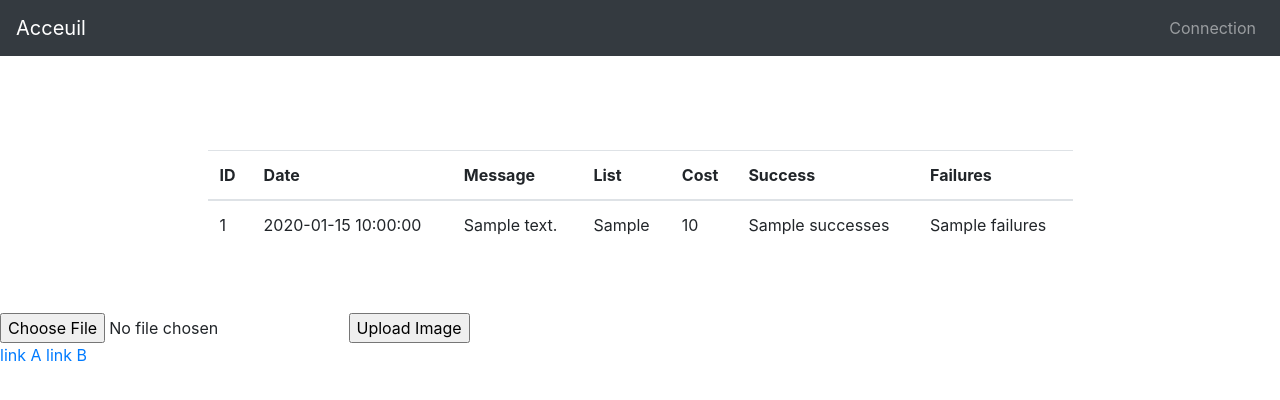
After one commit to Pierre-Alexandre35/messaging-service-mousset, a Python web app: template web_messaging/blueprints/billing/templates/billing.html in a window 1280 px wide. The commit adds this page. Shown: the top 400 px of the page. Run offline with Jinja, Linux system fonts and the light colour scheme; the template is opened without the code that fills it: most values are stand-ins (such as "Sample title", 1, 10 or a date in 2020); some libraries are stand-ins or nearby versions.

Commit message:
(major) billing blueprint + added command lines to build images on the README + typos fixing

```diff
--- a/config/settings.py
+++ b/config/settings.py
@@ -1,7 +1,6 @@
 import os
 from dotenv import load_dotenv
 BASEDIR = os.path.abspath(os.path.dirname(__file__))
-
 
 load_dotenv(os.path.join(BASEDIR, '.env'))
 
@@ -25,8 +24,11 @@ customers_production = 'customers_production'
 customers_test = 'customers_test'
 users_collection = 'users'
 
+os.environ["GOOGLE_APPLICATION_CREDENTIALS"] = "config/gcp.json"
+UPLOAD_FOLDER = 'tmp/'
+GCS_BILLING_BUCKET = 'twilio-billing'
 
 # Twilio segments
 MAX_BYTES_PER_SEGMENT = 1200 # max size of a SMS is 140 octets -> 140 * 8bits = 1120 bits
-MAX_CARACTERS_PER_SEGMENT = 160 # max size of a SMS is 140 octets -> 140 * 8bits = 1120 bits
+MAX_CHARACTERS_PER_SEGMENT = 160 # max size of a SMS is 140 octets -> 140 * 8bits = 1120 bits
 COST_PER_SEGMENT = 0.064 #EUR or USD 0.076
--- a/requirements.txt
+++ b/requirements.txt
@@ -26,3 +26,5 @@ python-dotenv
 currencyconverter
 pytest
 Flask-MongoAlchemy==0.7.1
+google-cloud
+google-cloud-storage
--- /dev/null
+++ b/web_messaging/blueprints/billing/__init__.py
@@ -0,0 +1 @@
+from web_messaging.blueprints.billing.views import billing
--- /dev/null
+++ b/web_messaging/blueprints/billing/templates/billing.html
@@ -0,0 +1,51 @@
+{% extends 'layouts/base.html' %}
+{% block body %}
+<div class="container">
+<div class="row">
+    <div class="col-md-10 mx-md-auto pt-5">
+        <table class='table table-hover'>
+            <thead>
+                <tr>
+                    <th>ID</th>
+                    <th>Date</th>
+                    <th>Message</th>
+                    <th>List</th>
+                    <th>Cost</th>
+                    <th>Success</th>
+                    <th>Failures</th>
+
+                  </tr>
+            </thead>
+            <tbody>
+                {% for n in campaigns %}
+                <tr>
+                    <td>{{n['id']}} </td>
+
+                    <td>{{n['timestamp']}}</td>
+
+                    <td>{{ n['message']}}</td>
+
+                    <td>{{ n['selected_list']}}</td>
+
+                    <td>{{ n['cost']}}</td>
+
+                    <td>{{ n['successes']}}</td>
+
+                    <td>{{ n['failures']}}</td>
+
+                </tr>
+                {% endfor %}
+            </tbody>
+
+
+        </table>
+    </div>
+</div>
+</div>
+<form action="/upload-bill" method="POST" enctype="multipart/form-data">
+    <input type="file" name="file" id="file">
+    <input type="submit" value="Upload Image" name="submit">
+</form>
+<a href="https://storage.googleapis.com/twilio-billing/2021-1-Twilio-receipt.pdf">link A</a>
+<a href="https://storage.cloud.google.com/twilio-billing/2021-1-Twilio-receipt.pdf">link B </a>
+{% endblock %}
--- a/web_messaging/blueprints/texting/templates/new-campaign.html
+++ b/web_messaging/blueprints/texting/templates/new-campaign.html
@@ -43,18 +43,18 @@
             <div class="col-sm-2">Message</div>
             <div class="col-sm-10">
               <div class="form-check">
-                <textarea name="body" oninput="updateMessage(this, {{max_caracters}})" id="form10" class="md-textarea form-control" rows="3"></textarea>
+                <textarea name="body" oninput="updateMessage(this, {{max_characters}})" id="form10" class="md-textarea form-control" rows="3"></textarea>
           </div>
 
           <div id="message-cost-alert"class="alert alert-warning alert-dismissible fade show">
-            <strong>Attention!</strong> Votre message dépasse le nombre de {{max_caracters}} caracters
+            <strong>Attention!</strong> Votre message dépasse le nombre de {{max_characters}} caractères.
             <button type="button" class="close" data-dismiss="alert">&times;</button>
           </div>
 
           <div class="form-group row">
             <div class="col-sm-10">
                 <br>
-              <button type="submit" class="btn btn-primary" onclick="return confirm('Are you sure?')">Envoyer</button>
+              <button type="submit" class="btn btn-primary" onclick="return confirm('Etes vous sûre?')">Envoyer</button>
             </div>
           </div>
     </form>
--- a/web_messaging/extensions.py
+++ b/web_messaging/extensions.py
@@ -4,7 +4,7 @@ from flask_bcrypt import Bcrypt
 from twilio.rest import Client
 from currency_converter import CurrencyConverter
 from config.settings import TWILIO_SID, TWILIO_TOKEN
-
+from google.cloud import storage
 
 login_manager = LoginManager()
 mongo = PyMongo()
@@ -12,3 +12,4 @@ bc = Bcrypt()
 c = CurrencyConverter()
 twilio_client = Client(TWILIO_SID, TWILIO_TOKEN)
 currency_converter = CurrencyConverter()
+gcp_storage = storage.Client()
--- a/web_messaging/templates/layouts/base.html
+++ b/web_messaging/templates/layouts/base.html
@@ -47,6 +47,10 @@
         <li class="nav-item">
           <a class="nav-link" href="{{url_for('customers.test')}}">DB Test</a>
       </li>
+
+      <li class="nav-item">
+        <a class="nav-link" href="{{url_for('texting.campaigns')}}">Campaigns</a>
+    </li>
           {% endif %}
       </ul>
 
```
Also changed, not shown: web_messaging/app.py (+13 -6 lines), web_messaging/blueprints/billing/storage.py (added, +31 -0 lines), web_messaging/blueprints/billing/views.py (added, +33 -0 lines), web_messaging/blueprints/texting/views.py (+38 -22 lines), README.md, 4 other files.
